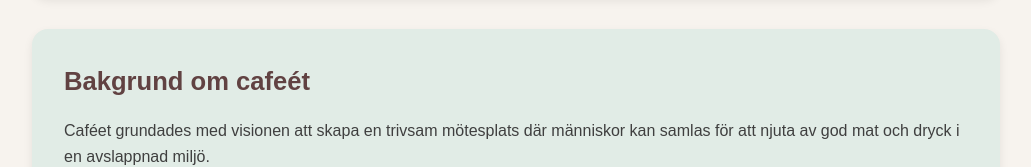
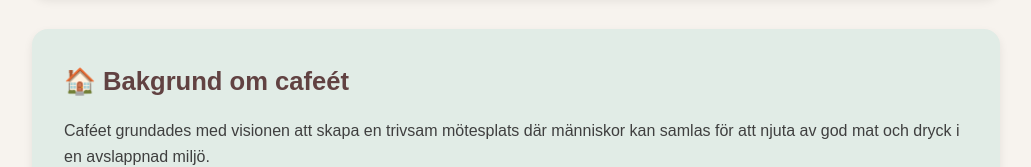
Before and after one commit to 9208joch/Caf-Sprint, a plain HTML site: page index.html in a window 1280 px wide. Shown: the part 1451-1618 px from the top of the page, without its empty margins (124-1155 px from the left). Drawn offline with Linux system fonts and the light colour scheme.

Commit message:
Update index.html

```diff
--- a/index.html
+++ b/index.html
@@ -86,7 +86,7 @@
 
       <section id="ruhollah" class="ruhollahsection">
 
-        <h2>Bakgrund om cafeét</h2>  <!--Rubrik -->
+        <h2>🏠 Bakgrund om cafeét</h2>  <!--Rubrik -->
 
         <p>
         Caféet grundades med visionen att skapa en trivsam mötesplats där människor kan samlas för att njuta av god mat och dryck i en avslappnad miljö.
```
